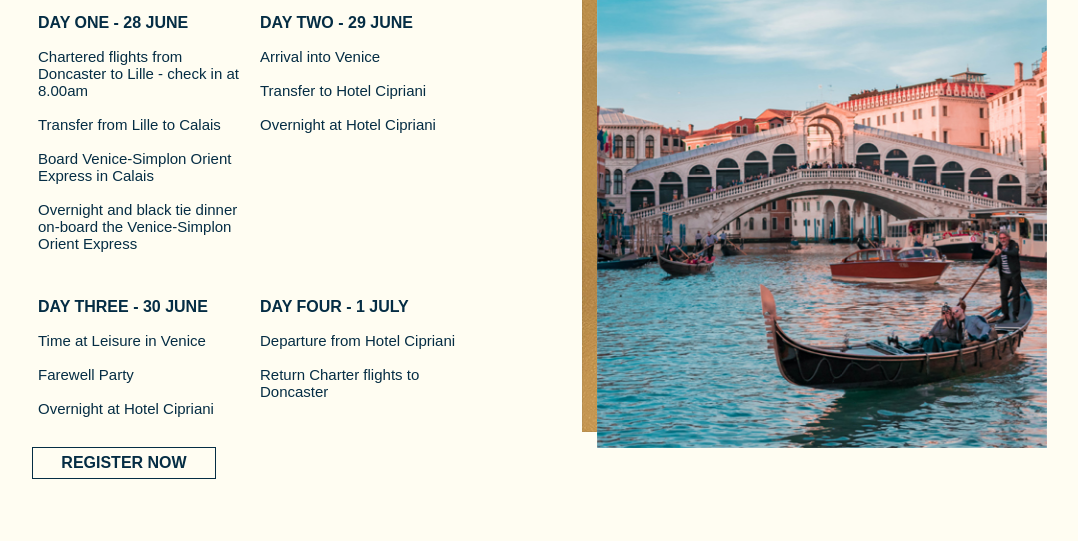
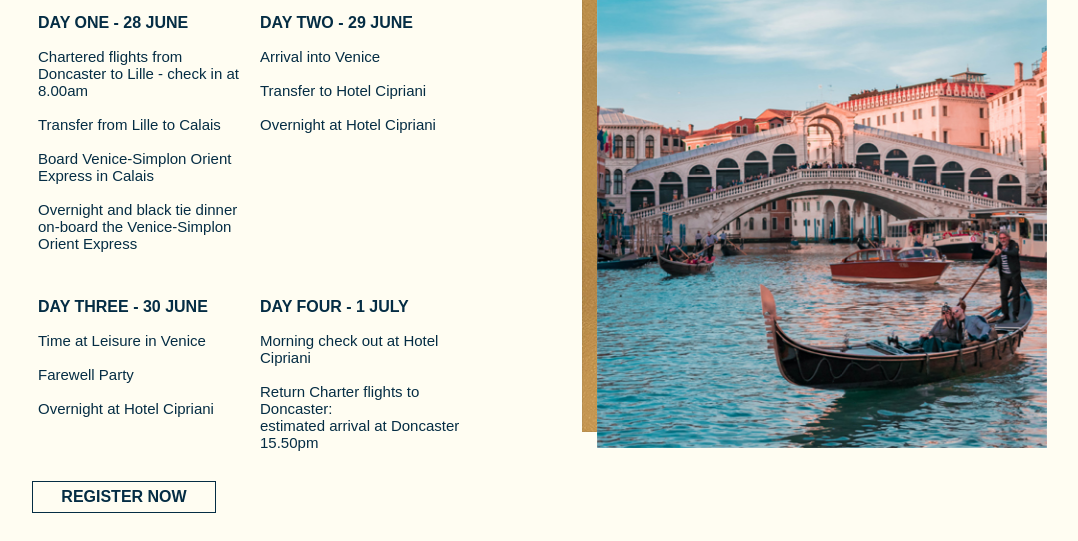
Before and after one commit to hduffin1/mkmorientexpress, a plain HTML site: page itinerary.html in a window 1280 px wide. Shown: the part 249-790 px from the top of the page, without its empty margins (108-1186 px from the left). Drawn offline with Linux system fonts and the light colour scheme; a web font is replaced by a local one.

Commit message:
Upadate itinerary & info page.

```diff
--- a/itinerary.html
+++ b/itinerary.html
@@ -71,9 +71,9 @@
 
                         <div class="day-1">
                             <h3>Day four - 1 July</h3>
-                            <p>Departure from Hotel Cipriani
+                            <p>Morning check out at Hotel Cipriani
                             <br><br>
-                            Return Charter flights to Doncaster</p>
+                            Return Charter flights to Doncaster:<br>estimated arrival at Doncaster 15.50pm</p>
                         </div>
                     </div>
                 </div>
```
Also changed, not shown: info.html (+1 -1 lines).
